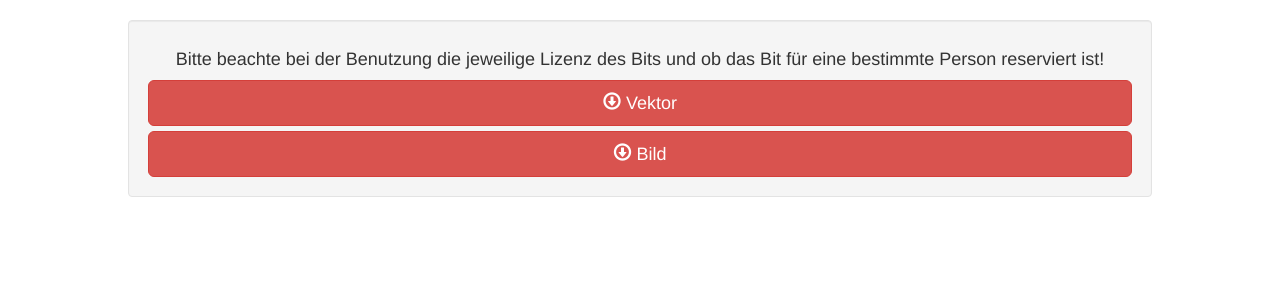
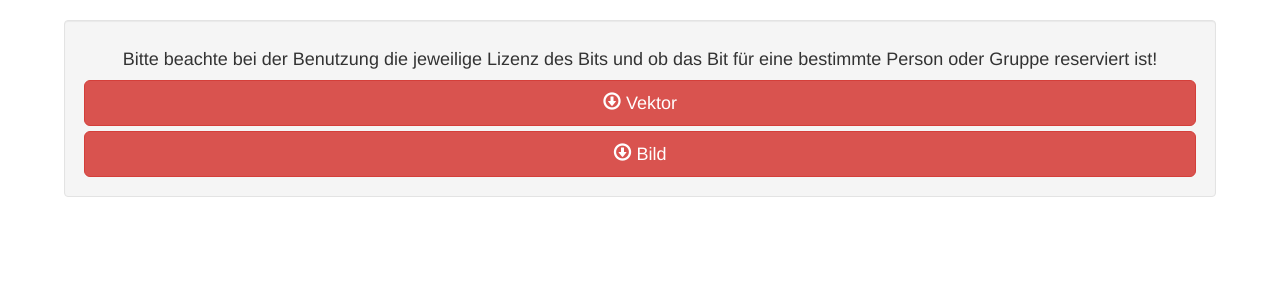
Before and after one commit to m0dprobe/bitbilder, a Django app: page /bits/download/ in a window 1280 px wide. Shown: the part 51-351 px from the top of the page. Run offline with Django 3.2, Linux system fonts and the light colour scheme; some libraries are stand-ins or nearby versions.

Commit message:
changed text and width of well

```diff
--- a/bitbilder/templates/bitbilder/download.html
+++ b/bitbilder/templates/bitbilder/download.html
@@ -38,9 +38,9 @@
           </div>
         </div><!-- end navbar -->
 
-        <div class="well" style="width: 80%; margin-left: auto; margin-right: auto; text-align: center;">
+        <div class="well" style="width: 90%; margin-left: auto; margin-right: auto; text-align: center;">
             <h4>
-                Bitte beachte bei der Benutzung die jeweilige Lizenz des Bits und ob das Bit für eine bestimmte Person reserviert ist!
+                Bitte beachte bei der Benutzung die jeweilige Lizenz des Bits und ob das Bit für eine bestimmte Person oder Gruppe reserviert ist!
             </h4>
             <a href="/bits/download/svg" class="btn btn-lg btn-danger btn-block">
                 <span class="glyphicon glyphicon-download"></span> Vektor
```
